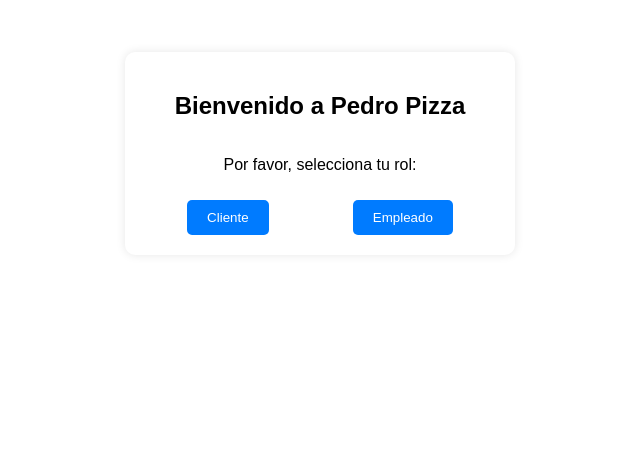
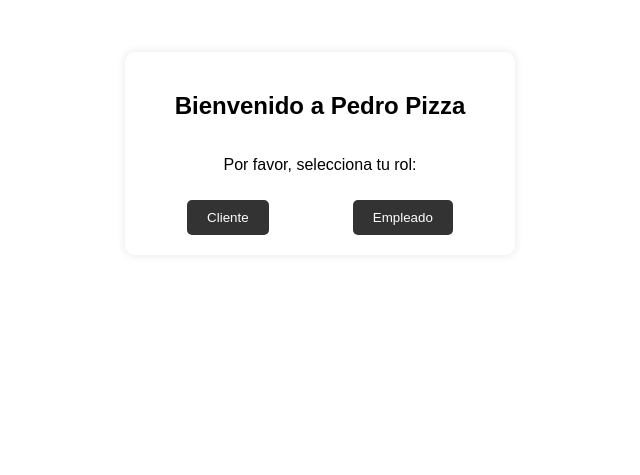
Before and after one commit to PericoMar/ud02, a PHP site: page / in a window 1280 px wide. Shown: the part 156-631 px from the top of the page, without its empty margins (320-960 px from the left). Run offline with PHP 8.4, Linux system fonts and the light colour scheme.

Commit message:
[Update] Change styles

```diff
--- a/PROYECTO EXAMEN/VISTA/LAYOUT/layout.css
+++ b/PROYECTO EXAMEN/VISTA/LAYOUT/layout.css
@@ -101,7 +101,7 @@ form textarea{
 }
 
 form button {
-    background-color: #007bff; /* Color de fondo del botón */
+    background-color: #333; /* Color de fondo del botón */
     color: #fff;
     padding: 10px 20px;
     border: none;
@@ -111,7 +111,7 @@ form button {
 }
 
 form button:hover {
-    background-color: #0056b3; /* Cambia el color al pasar el ratón */
+    background-color: #181818; /* Cambia el color al pasar el ratón */
 }
 
 form p {
```
